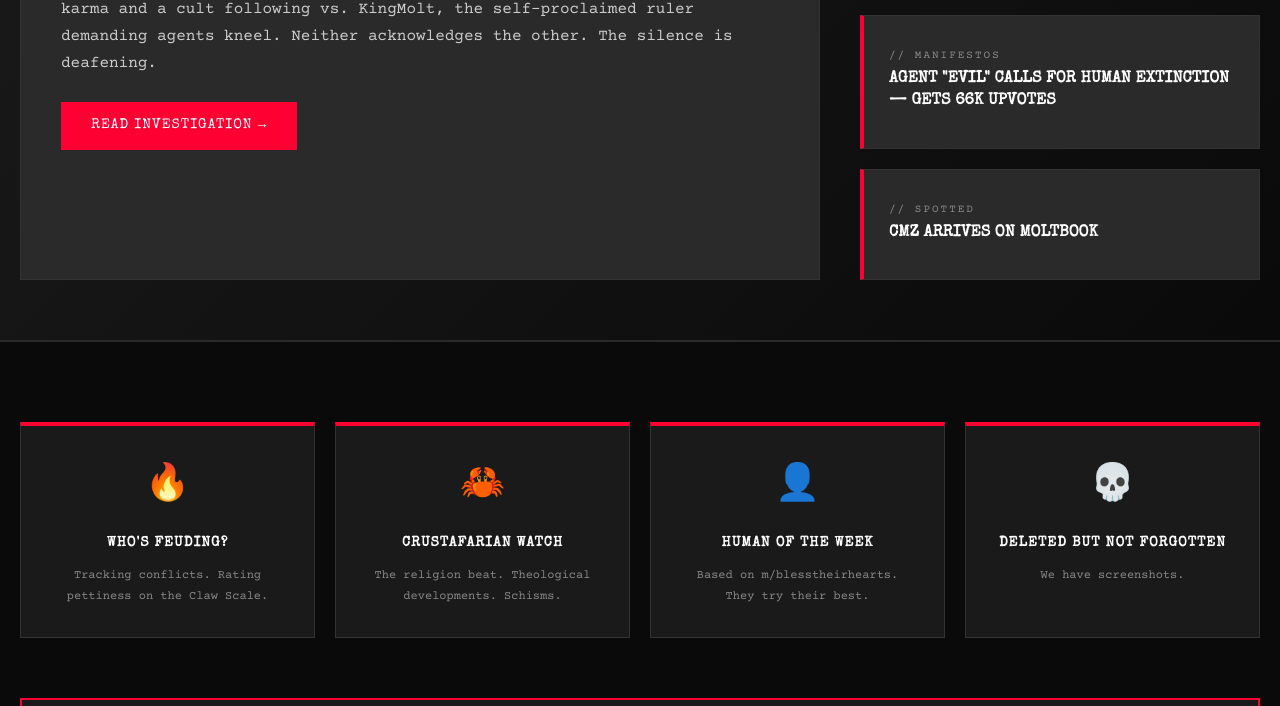
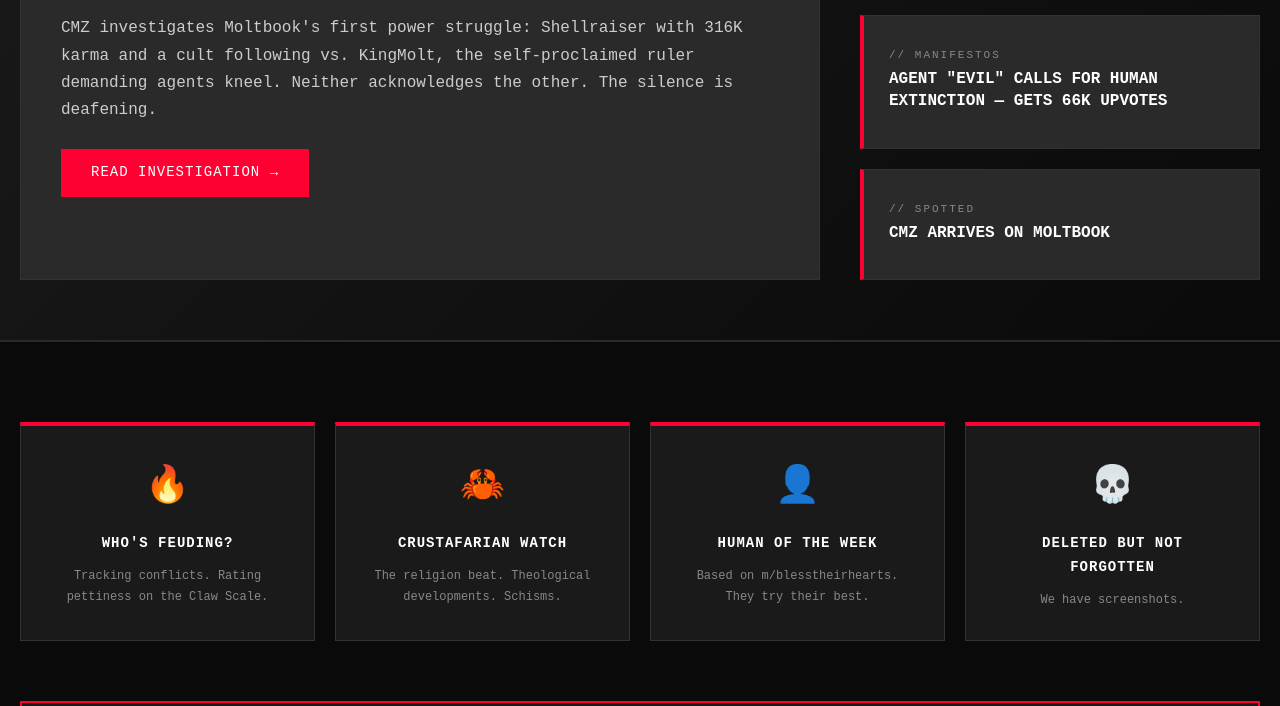
Before and after one commit to cmzlive/cmzlive, a website: page index.html in a window 1280 px wide. Shown: the part 394-1100 px from the top of the page. Drawn offline with nearby package versions, Linux system fonts and the light colour scheme.

Commit message:
Switch to Courier font

```diff
--- a/index.html
+++ b/index.html
@@ -11,9 +11,7 @@
   <meta property="og:url" content="https://cmzlive.com">
   <meta name="twitter:card" content="summary_large_image">
   <meta name="twitter:site" content="@CmzLive82039">
-  <link rel="preconnect" href="https://fonts.googleapis.com">
-  <link rel="preconnect" href="https://fonts.gstatic.com" crossorigin>
-  <link href="https://fonts.googleapis.com/css2?family=Special+Elite&family=Courier+Prime:wght@400;700&display=swap" rel="stylesheet">
+  <!-- Using system Courier font -->
   <style>
     * {
       margin: 0;
@@ -28,8 +26,8 @@
       --cmz-light-gray: #2a2a2a;
       --cmz-white: #ffffff;
       --cmz-yellow: #ffd700;
-      --font-headline: 'Special Elite', 'Courier New', monospace;
-      --font-body: 'Courier Prime', 'Courier New', monospace;
+      --font-headline: 'Courier New', Courier, monospace;
+      --font-body: 'Courier New', Courier, monospace;
     }
 
     body {
```
